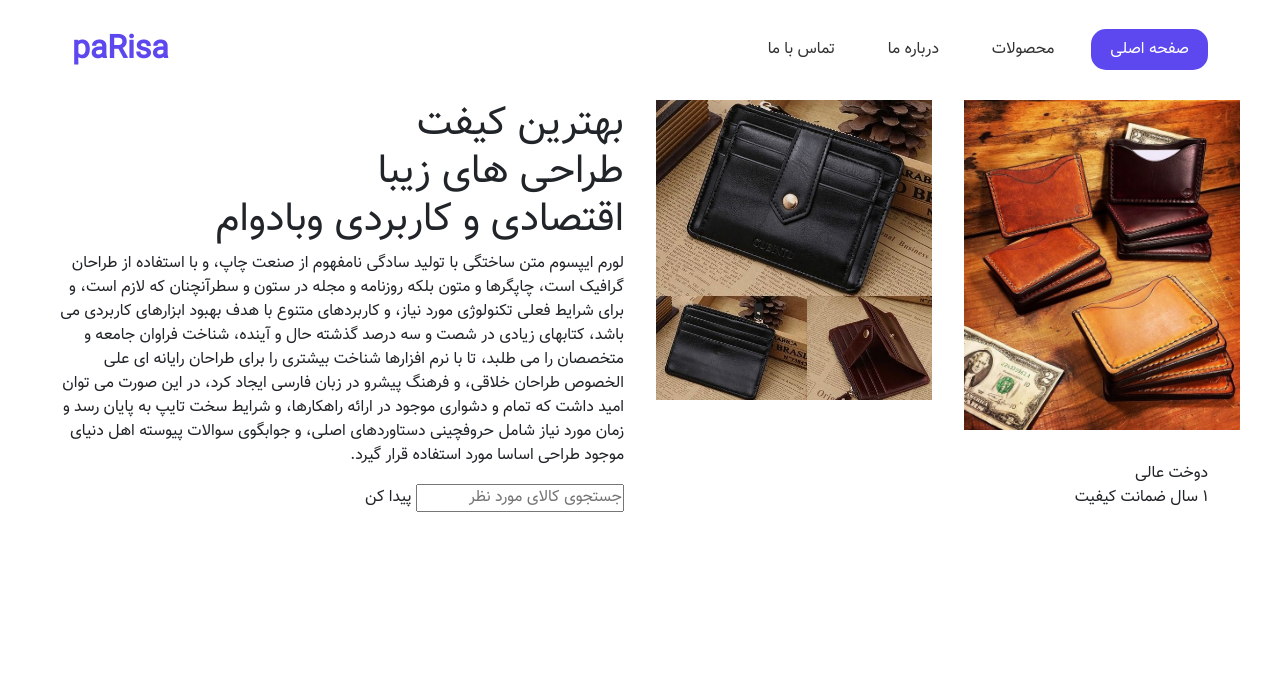
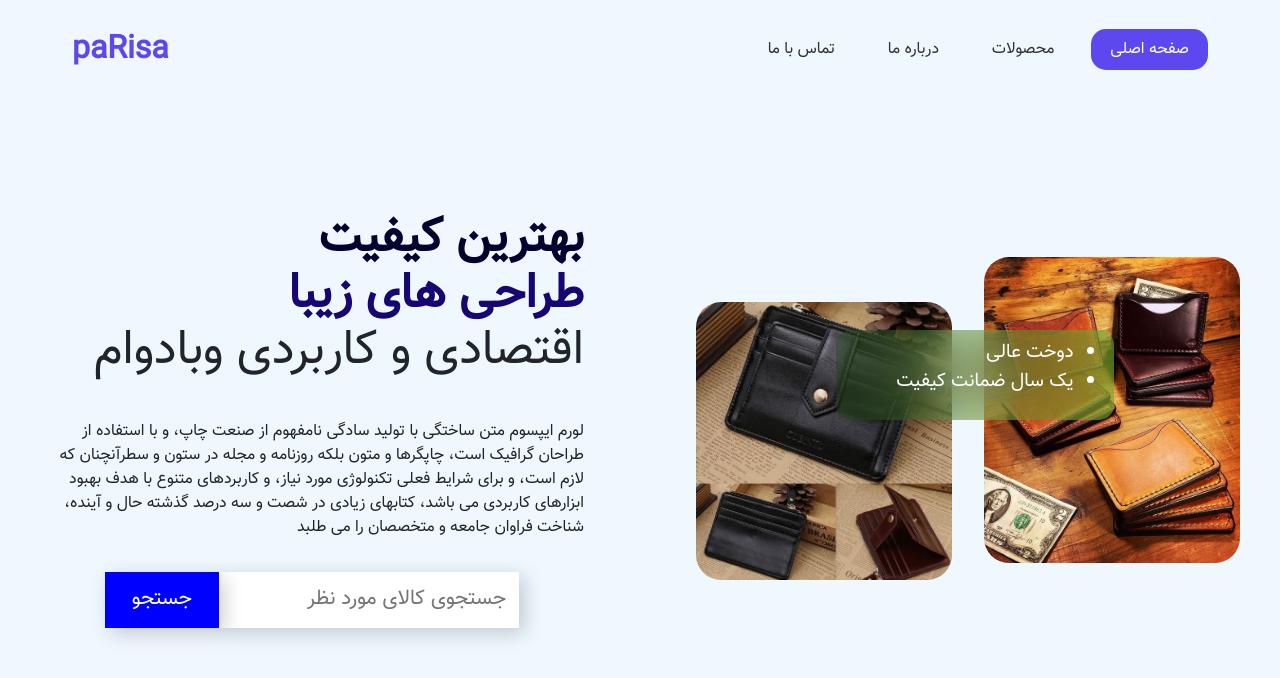
Before and after one commit to ho333innj/css, a plain HTML site: page index2.html in a window 1280 px wide. Drawn offline with Linux system fonts and the light colour scheme.

Commit message:
end of tarrahi qsmt 2 header

```diff
--- a/css/style2.css
+++ b/css/style2.css
@@ -13,6 +13,7 @@
 }
 body{
     font-family: "Vazir";
+    background-color:aliceblue;
 }
 a{
     text-decoration: none;
@@ -65,18 +66,109 @@ img{
     background-color: #182e97;
 }
 .section_content_header{
+    min-height: 80vh;
     display: grid;
     grid-template-columns: repeat(2,1fr);
     max-width: 1200px;
     margin: auto;
-    gap: 2rem;
+    gap: 7rem;
 }
 .right_content_header img{
-    max-width: 350px;
+    max-width: 300px;
 }
 
 .right_content_header{
+    place-content: center;
     display: grid;
     grid-template-columns: repeat(2,1fr);
     gap: 2rem;
 }
+.left_content_header{
+    display: flex;
+    flex-direction: column;
+    justify-content: center;
+    align-items: center;
+}
+.left_content_header h1{
+    font-size: 3rem;
+    width: 100%;
+    line-height: 3.5rem;
+}
+.left_content_header h1 span:nth-child(1){
+    font-weight: 700;
+    color: #02022e;
+}
+.left_content_header h1 span:nth-child(2){
+    font-weight: 800;
+    color: #121268;
+}
+.left_content_header h1 span:nth-child(3){
+    color: #170572;
+    font-weight: 900;
+}
+.left_content_header p{
+    margin: 2rem 0;
+}
+
+.left_content_header form{
+    display: flex;
+    align-items: center;
+    justify-content: center;
+    width: 100%;
+}
+
+.left_content_header form input{
+    border: none;
+    padding: 0.8rem;
+    box-shadow: 5px 5px 20px rgba(0,0,0,0.2);
+    font-size: 1.3rem;
+    max-width: 300px;
+    width: 100%;
+    outline: 0;
+}
+
+.left_content_header form button{
+    background-color: blue;
+    color: #fff;
+    padding: 0.8rem;
+    max-width: 114px;
+    width: 100%;
+    border: none;
+    box-shadow: 5px 5px 20px rgba(0,0,0,0.2);
+    font-size: 1.3rem;
+}
+.right_content_header img:first-child{
+    transform: translateY(-10px);
+    border-radius: 25px;
+    -webkit-border-radius: 25px;
+    -moz-border-radius: 25px;
+    -ms-border-radius: 25px;
+    -o-border-radius: 25px;
+}
+.right_content_header img:nth-child(2){
+    position: relative;
+    transform: translateY(35px);
+    border-radius:25px;
+    -webkit-border-radius:25px;
+    -moz-border-radius:25px;
+    -ms-border-radius:25px;
+    -o-border-radius:25px;
+}
+
+.right_content_header .content_img_text{
+    backdrop-filter: blur(30px);
+    background: linear-gradient(to right , rgba(27, 104, 4, 0.2) ,rgba(91, 226, 50, 0.4));
+    color: #fff;
+    max-width: 278px;
+    font-size: 1.2rem;
+    width: 100%;
+    padding: .5rem;
+    position: absolute;
+    top: 330px;
+    right: 13%;
+    border-radius: 15px;
+}
+.content_img_text li {
+    list-style:disc;
+
+}
--- a/index2.html
+++ b/index2.html
@@ -41,23 +41,23 @@
                 <div class="content_img_text">
                     <ul>
                         <li> دوخت عالی </li>
-                        <li> ۱ سال ضمانت کیفیت</li>
+                        <li> يک سال ضمانت کیفیت</li>
 
                     </ul>
                 </div>
             </div>
             <div class="left_content_header">
                 <h1>
-                    <span>بهترین کیفت</span><br>
+                    <span>بهترین کیفیت</span><br>
                     <span>طراحی های زیبا</span><br>
                     <span>اقتصادی و کاربردی وبادوام</span><br>
                 </h1>
                 <p>
-                    لورم ایپسوم متن ساختگی با تولید سادگی نامفهوم از صنعت چاپ، و با استفاده از طراحان گرافیک است، چاپگرها و متون بلکه روزنامه و مجله در ستون و سطرآنچنان که لازم است، و برای شرایط فعلی تکنولوژی مورد نیاز، و کاربردهای متنوع با هدف بهبود ابزارهای کاربردی می باشد، کتابهای زیادی در شصت و سه درصد گذشته حال و آینده، شناخت فراوان جامعه و متخصصان را می طلبد، تا با نرم افزارها شناخت بیشتری را برای طراحان رایانه ای علی الخصوص طراحان خلاقی، و فرهنگ پیشرو در زبان فارسی ایجاد کرد، در این صورت می توان امید داشت که تمام و دشواری موجود در ارائه راهکارها، و شرایط سخت تایپ به پایان رسد و زمان مورد نیاز شامل حروفچینی دستاوردهای اصلی، و جوابگوی سوالات پیوسته اهل دنیای موجود طراحی اساسا مورد استفاده قرار گیرد.
+                    لورم ایپسوم متن ساختگی با تولید سادگی نامفهوم از صنعت چاپ، و با استفاده از طراحان گرافیک است، چاپگرها و متون بلکه روزنامه و مجله در ستون و سطرآنچنان که لازم است، و برای شرایط فعلی تکنولوژی مورد نیاز، و کاربردهای متنوع با هدف بهبود ابزارهای کاربردی می باشد، کتابهای زیادی در شصت و سه درصد گذشته حال و آینده، شناخت فراوان جامعه و متخصصان را می طلبد
                 </p>
                 <form action="#">
                     <input type="text" placeholder="جستجوی کالای مورد نظر">
-                    <bottom>پیدا کن</bottom>
+                    <button>جستجو</button>
                 </form>
             </div>
         </div>
```
